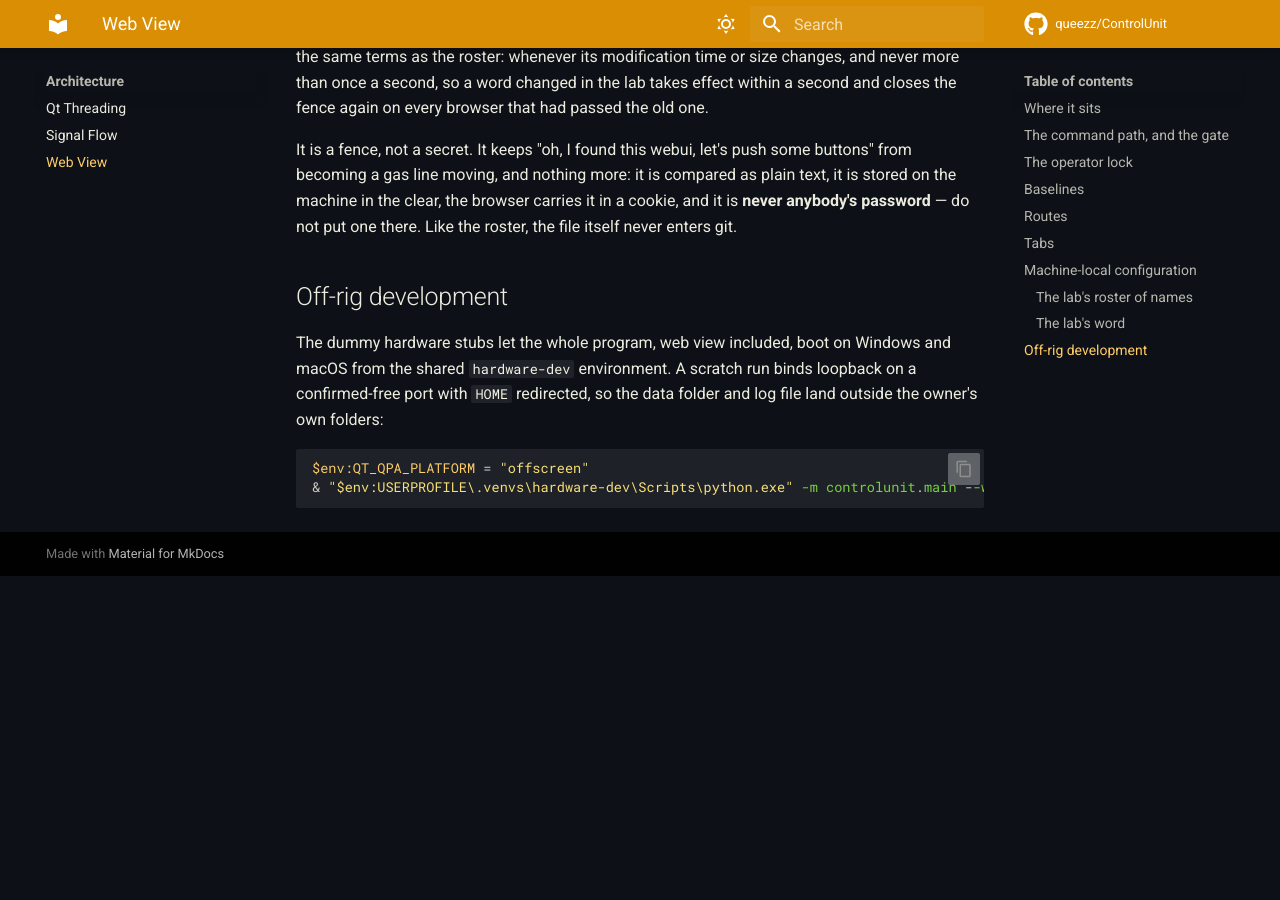
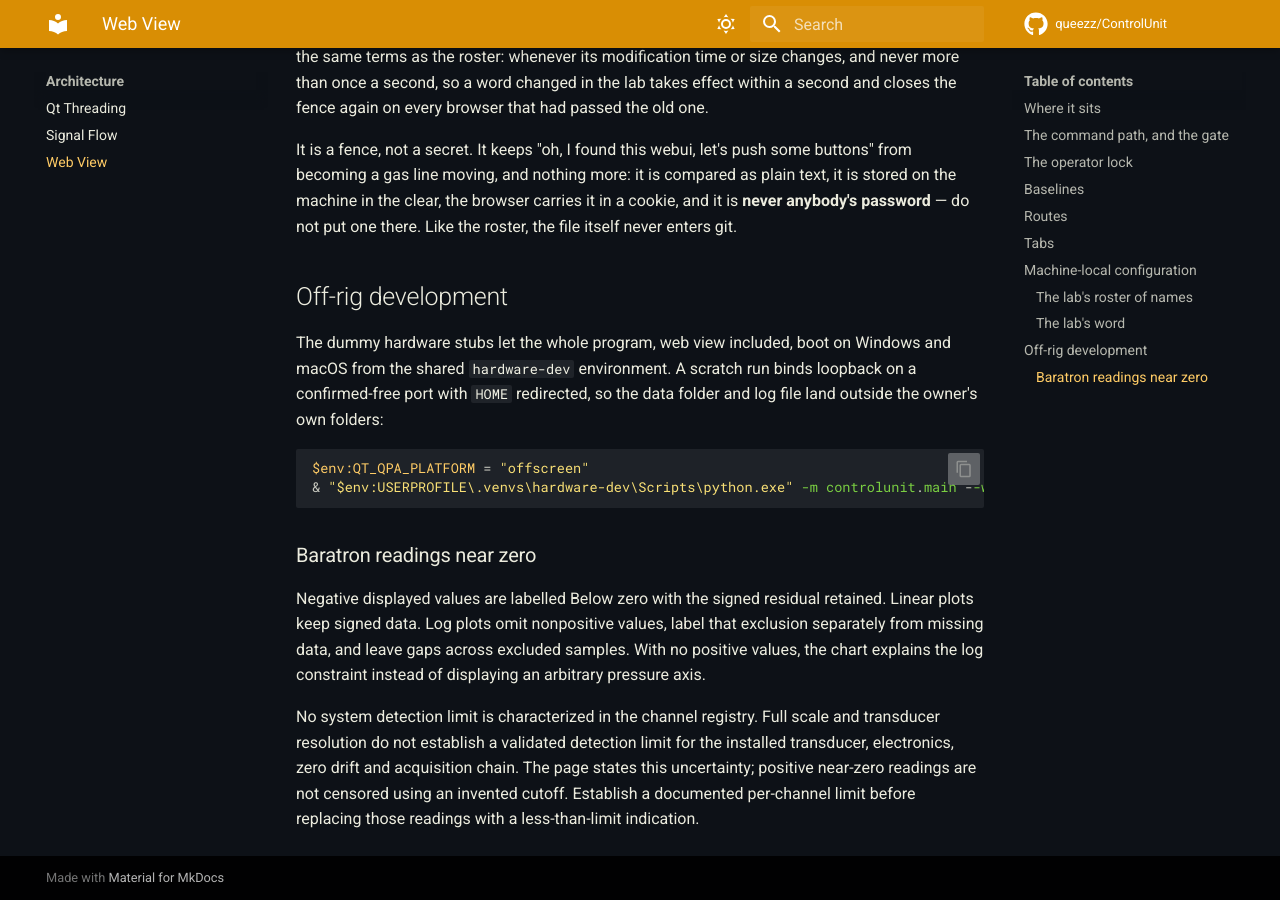
Before and after one commit to queezz/ControlUnit, an MkDocs documentation site: the page built from docs/architecture/web-ui.md, in a window 1280 px wide and 900 px high, scrolled down 13495 px. Built offline with MkDocs 1.6.1 and Material for MkDocs 9.7.7, drawn with Linux system fonts in a browser that asks for light colours; comment, search, counter and statistics services are not loaded; before the commit the page ends 14071 px from its top, so only the background shows below that.

Commit message:
Clarify Baratron readings below zero — v4.8.3
agent: codex

````diff
--- a/controlunit/_version.py
+++ b/controlunit/_version.py
@@ -19,7 +19,7 @@
 # the lab network. The second number moves for a feature, the third for a
 # fix; pyproject.toml carries the same number and a test holds them equal.
 # docs/history.md tells the eras in full.
-__version__ = "4.8.2"
+__version__ = "4.8.3"
 
 __about__ = """
 Version 4: the rig on the lab network.
--- a/controlunit/web/static/css/controlunit.css
+++ b/controlunit/web/static/css/controlunit.css
@@ -1452,3 +1452,8 @@ body[data-mode="monitor"] .page.control-workspace { display: grid; grid-template
 
 body[data-mode="observe"] .command-status,
 body[data-mode="monitor"] .command-status { display: none; }
+
+.readout-residual { grid-column: 1 / -1; font-size: 0.75rem; color: var(--muted); }
+.readout-residual:empty { display: none; }
+.control-workspace .readout--below-zero .readout-value { font-size: 1rem; }
+.measurement-note { font-size: 0.78rem; margin: 6px 0; }
--- a/docs/architecture/web-ui.md
+++ b/docs/architecture/web-ui.md
@@ -630,3 +630,19 @@ folder and log file land outside the owner's own folders:
 $env:QT_QPA_PLATFORM = "offscreen"
 & "$env:USERPROFILE\.venvs\hardware-dev\Scripts\python.exe" -m controlunit.main --web --host 127.0.0.1 --port 48937
 ```
+
+
+### Baratron readings near zero
+
+Negative displayed values are labelled Below zero with the signed residual
+retained. Linear plots keep signed data. Log plots omit nonpositive values,
+label that exclusion separately from missing data, and leave gaps across
+excluded samples. With no positive values, the chart explains the log
+constraint instead of displaying an arbitrary pressure axis.
+
+No system detection limit is characterized in the channel registry. Full
+scale and transducer resolution do not establish a validated detection
+limit for the installed transducer, electronics, zero drift and acquisition
+chain. The page states this uncertainty; positive near-zero readings are
+not censored using an invented cutoff. Establish a documented per-channel
+limit before replacing those readings with a less-than-limit indication.
--- a/pyproject.toml
+++ b/pyproject.toml
@@ -10,7 +10,7 @@ build-backend = "setuptools.build_meta"
 
 [project]
 name = "controlunit"
-version = "4.8.2"
+version = "4.8.3"
 description = "Raspberry Pi plasma-lab control and data acquisition, with a web view on the lab network"
 readme = "README.md"
 requires-python = ">=3.9"
````
Also changed, not shown: .agents/CHANGELOG.md (+6 -0 lines), .agents/log/2026-09-09-baratron-zero-honesty.md (added, +20 -0 lines), controlunit/web/static/js/live.js (+26 -8 lines), 3 other files.
